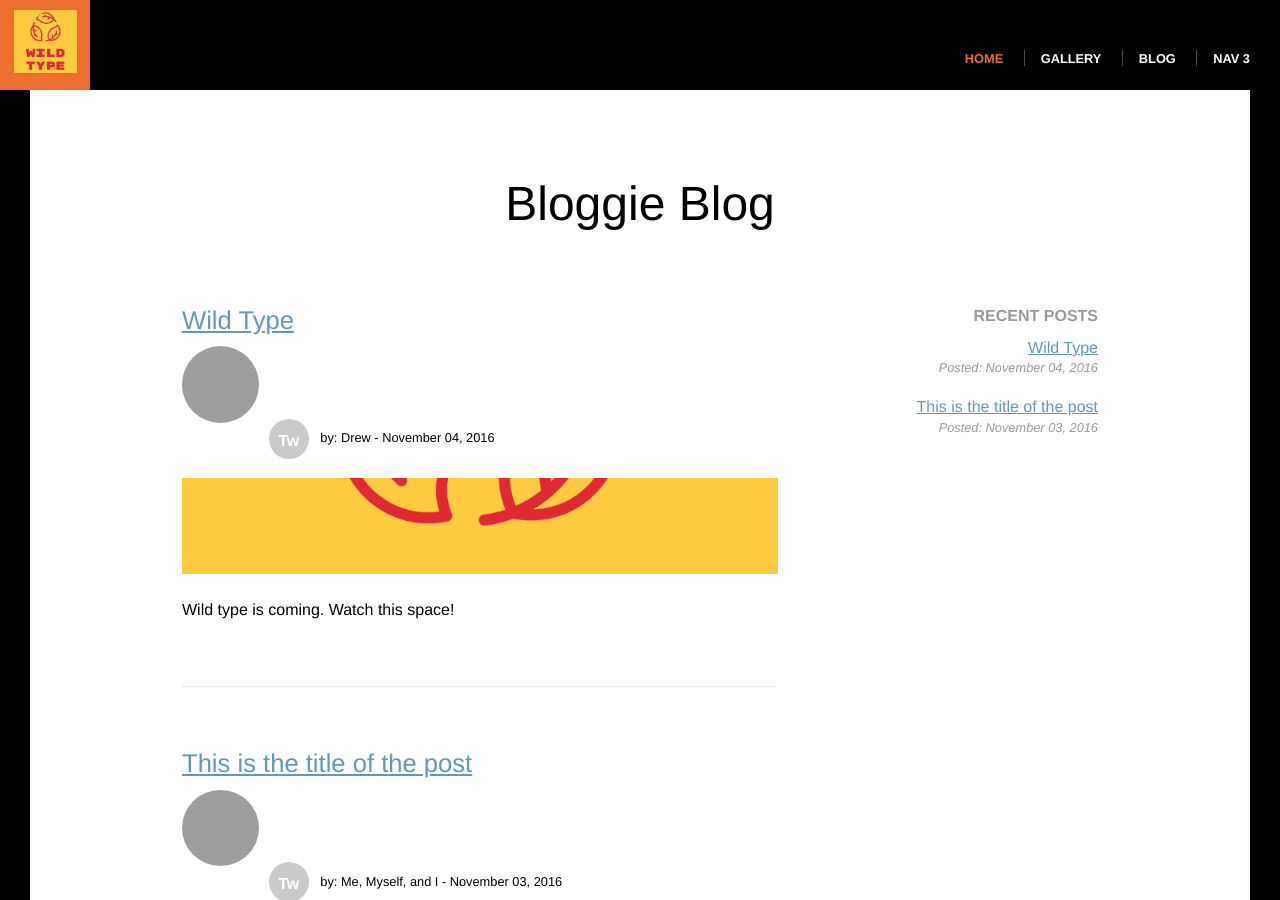
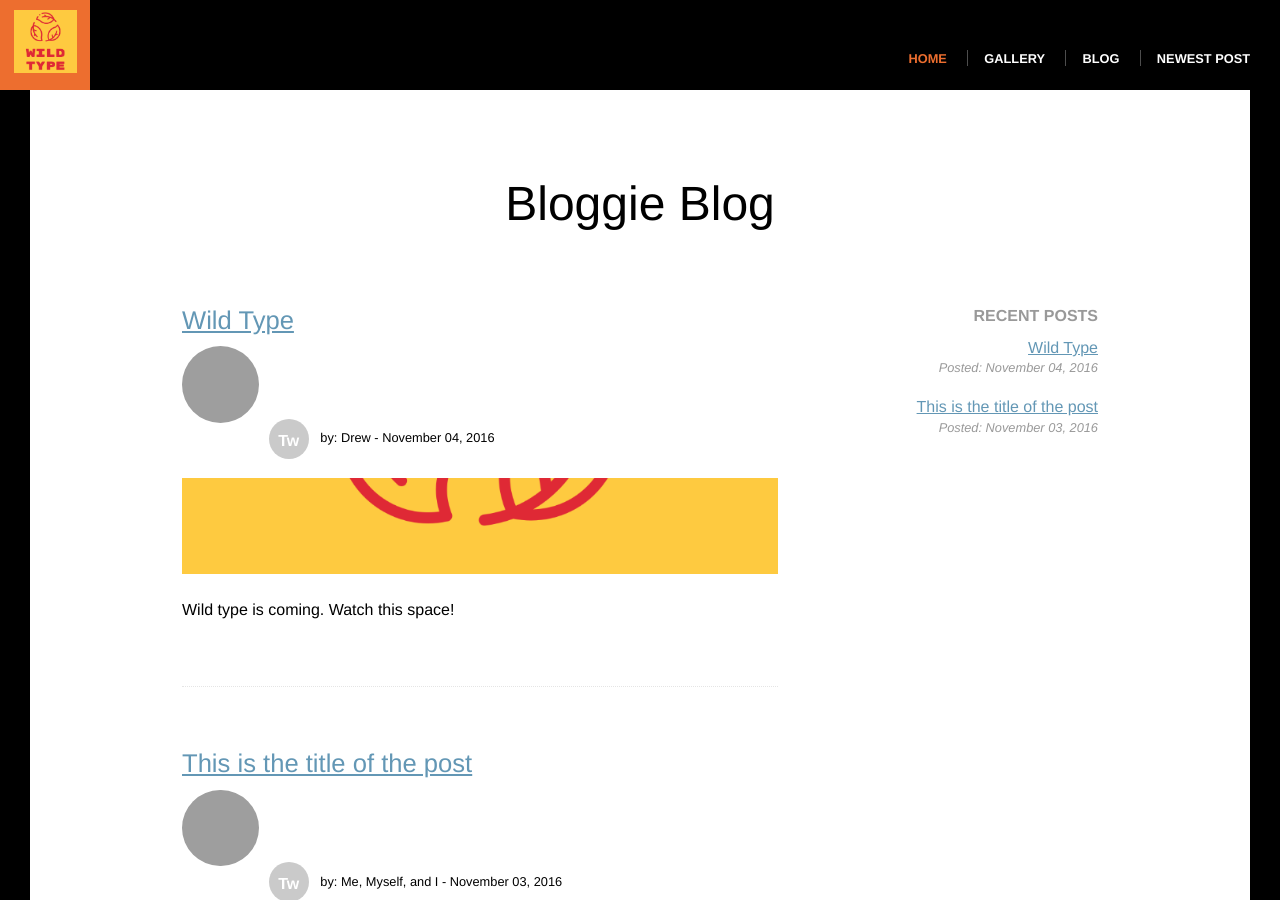
Before and after one commit to drew-mcnaughton/drew-mcnaughton.github.io, a Jekyll site: the page built from blog/index.html, in a window 1280 px wide and 900 px high. Built offline with Jekyll 4.4.1, drawn with Linux system fonts in a browser that asks for light colours; grey boxes are pictures that could not be loaded.

Commit message:
Done everything up to the end of blog chapter

```diff
--- a/_includes/nav-links.html
+++ b/_includes/nav-links.html
@@ -1,4 +1,4 @@
 <li><a href="/">Home</a></li>
 <li><a href="/gallery">Gallery</a></li>
 <li><a href="/blog">Blog</a></li>
-<li><a href="#">Nav 3</a></li>
+<li><a href="{{ site.posts.first.url }}">Newest Post</a></li>
--- /dev/null
+++ b/_includes/recent-posts.html
@@ -0,0 +1,9 @@
+<h4>Recent Posts</h4>
+<ul class="blog-title-list">
+  {% for post in site.posts limit:5 %}
+    <li>
+      <a href="{{ post.url }}">{{ post.title }}</a>
+      <span>Posted: {{ post.date | date: '%B %d, %Y' }}</span>
+    </li>
+  {% endfor %}
+</ul>
--- a/blog/index.html
+++ b/blog/index.html
@@ -6,15 +6,7 @@
   <h1>Bloggie Blog</h1>
   <div class="col-two blog-cols">
     <div class="col col-aside blog-recent">
-      <h4>Recent Posts</h4>
-      <ul class="blog-title-list">
-        {% for post in site.posts limit:5 %}
-          <li>
-            <a href="{{ post.url }}">{{ post.title }}</a>
-            <span>Posted: {{ post.date | date: '%B %d, %Y' }}</span>
-          </li>
-        {% endfor %}
-      </ul>
+      {% include recent-posts.html %}
     </div>
     <div class="col col-content blog-previews">
       {% for post in site.posts %}
--- /dev/null
+++ b/css/layouts/posts/blog.css
@@ -0,0 +1,82 @@
+/* BLOG STYLES */
+.blog-recent {
+  text-align: right;
+}
+.blog-title-list {
+  list-style: none;
+  padding: 0;
+}
+.blog-title-list li ~ li {
+  margin-top: 1.5em;
+}
+.blog-title-list span {
+  color: #999;
+  display: block;
+  font-size: 0.8em;
+  font-style: italic;
+  margin-top: 0.5em;
+}
+.blog-posts ~ .blog-posts {
+  border-top: 1px dotted rgba(0, 0, 0, 0.1);
+  margin-top: 4em;
+  padding-top: 4em;
+}
+.blog-posts .post-header {
+  font-size: 0.8rem;
+}
+.post-header {
+  margin-bottom: 1.5em;
+}
+.post-header img,
+.post-header .social-link {
+  margin-right: 0.5em;
+}
+.post-header img {
+  border-radius: 99px;
+  display: inline-block;
+  height: 6em;
+  margin-bottom: 1.5em;
+}
+.posts-image {
+  background-position: center;
+  background-size: cover;
+  height: 6em;
+  margin-bottom: 1.5em;
+}
+.post {
+  width: 100%;
+}
+.post-content,
+.post-footer {
+  margin: auto;
+  max-width: 40em;
+  width: 85vw;
+}
+.pull-left {
+  float: left;
+  margin: 2em 2em 2em -2%;
+}
+.pull-right {
+  float: right;
+  margin: 2em -2% 2em 2em;
+}
+.post-aside {
+  background-color: rgba(0, 0, 0, 0.01);
+  float: right;
+  margin: 0 0 2em 2em;
+  padding: 2em;
+}
+.post .post-header {
+  margin-bottom: 2.5em;
+  text-align: center;
+}
+.post-content {
+  font-size: 1.1rem;
+}
+.post-footer {
+  border-top: 1px solid rgba(0, 0, 0, 0.1);
+  font-style: italic;
+  font-size: 0.8em;
+  margin-top: 3em;
+  padding-top: 2em;
+}
--- a/css/main.css
+++ b/css/main.css
@@ -1,5 +1,6 @@
 @import url("includes/header.css");
 @import url("includes/footer.css");
+@import url("layouts/posts/blog.css");
 
 /* GLOBAL STYLES */
 html {
@@ -49,10 +50,10 @@
 }
 
 /* HEADER STYLES */
-/* contained in includes/header.css called by @import above*/
+/* contained in css/includes/header.css called by @import above*/
 
 /* FOOTER STYLES */
-/* contained in includes/footer.css called by @import above*/
+/* contained in css/includes/footer.css called by @import above*/
 
 /* NAVIGATION STYLES */
 /* Required for both header and footer styling */
@@ -108,6 +109,11 @@
   background-color: #000;
   color: #fff;
 }
+.half-hero {
+  background-position: center center;
+  background-size: cover;
+  height: 40vh;
+}
 
 /* SOCIAL STYLES */
 .social-list {
@@ -150,6 +156,17 @@
 .home-section h2 {
   margin-bottom: 1.5rem;
   text-align: center;
+}
+.home-section h4 {
+  margin-bottom: 0.5em;
+  text-align: center;
+}
+.home-section .post-header {
+  text-align: center;
+}
+.home-section .blog-posts {
+  margin: auto;
+  width: 75%;
 }
 .home-callout {
   align-items: center; /* Flexbox styling to centre items vertically in container */
@@ -307,47 +324,4 @@
 }
 
 /* BLOG STYLES */
-.blog-recent {
-  text-align: right;
-}
-.blog-title-list {
-  list-style: none;
-  padding: 0;
-}
-.blog-title-list li ~ li {
-  margin-top: 1.5em;
-}
-.blog-title-list span {
-  color: #999;
-  display: block;
-  font-size: 0.8em;
-  font-style: italic;
-  margin-top: 0.5em;
-}
-.blog-posts ~ .blog-posts {
-  border-top: 1px dotted rgba(0, 0, 0, 0.1);
-  margin-top: 4em;
-  padding-top: 4em;
-}
-.blog-posts .post-header {
-  font-size: 0.8rem;
-}
-.post-header {
-  margin-bottom: 1.5em;
-}
-.post-header img,
-.post-header .social-link {
-  margin-right: 0.5em;
-}
-.post-header img {
-  border-radius: 99px;
-  display: inline-block;
-  height: 6em;
-  margin-bottom: 1.5em;
-}
-.posts-image {
-  background-position: center;
-  background-size: cover;
-  height: 6em;
-  margin-bottom: 1.5em;
-}
+/* contained in css/layouts/posts/blog.css called by @import above*/
```
Also changed, not shown: _layouts/post.html (added, +29 -0 lines), _posts/2016-11-03-title-of-post.md (+1 -1 lines), index.html (+22 -0 lines), css/includes/blog.css (added).
